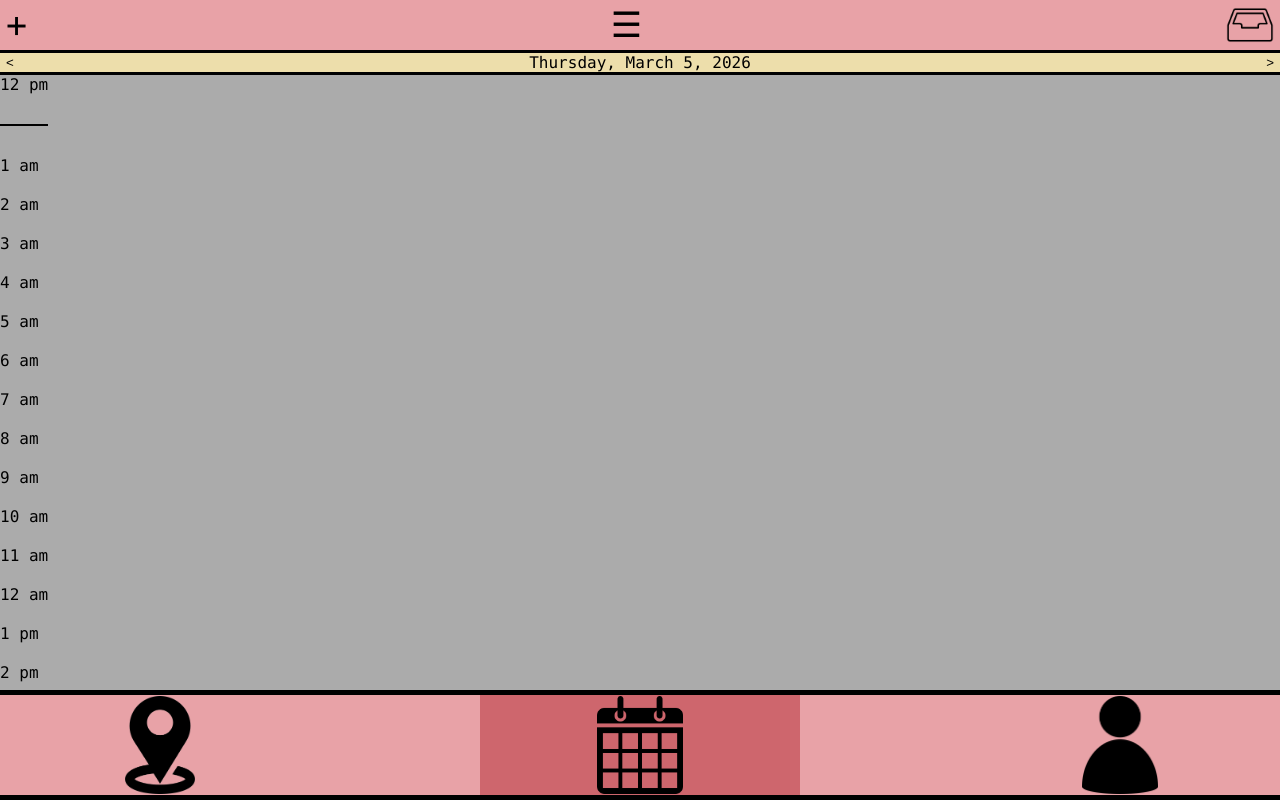
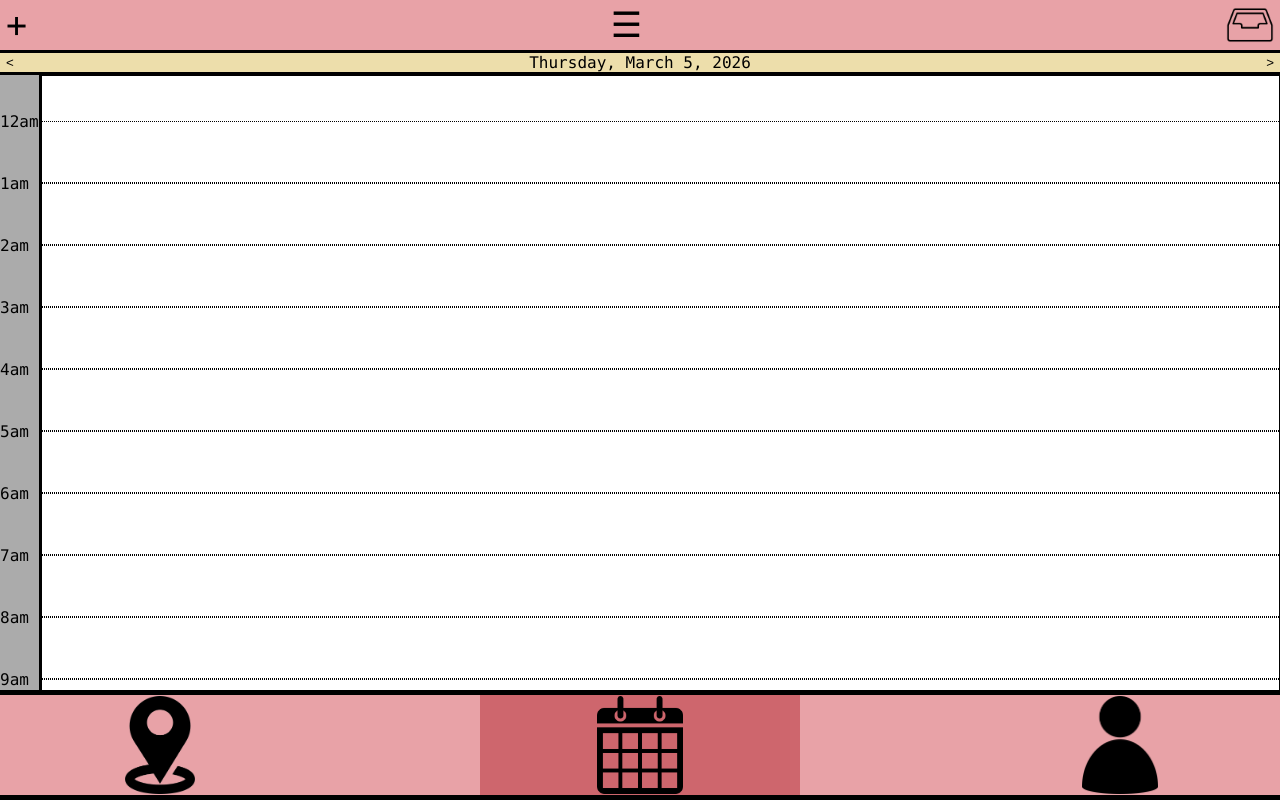
Before and after one commit to dMahan1/Odyssey-Project, a plain HTML site: page src/templates/Calendar.html in a window 1280 px wide. Drawn offline with Linux system fonts and the light colour scheme.

Commit message:
Got the look of a day planner and worked out the kinks in changing dates. Attempted to vibecode at the start but gave up and did my own research.

```diff
--- a/src/static/Pages.css
+++ b/src/static/Pages.css
@@ -217,9 +217,36 @@ body {
 .side_bar {
     display: flex;
     flex-direction: column;
-    justify-content: space-between;
     align-items: start;
-    gap: 20px;
+    border-right: 2px solid black;
+    padding-top: 15px;
+    padding-bottom: 15px;
+}
+
+.main_content {
+    display: flex;
+    flex-direction: column;
+    align-items: start;
+    border: 1px solid black;
+    flex-grow: 1;
+    background-color: white;
+    padding-top: 45px;
+    padding-bottom: 15px;
+}
+
+.time_block {
+    width: 100%;
+    border-block: 1px dotted black;
+    align-items: center;
+    height: 60px;
+}
+
+.time {
+    height: 60px;
+    display: flex;
+    align-items: center;
+    width: 100%;
+    border-block: transparent 1px solid;
 }
 
 .day_calendar_body {
@@ -244,11 +271,3 @@ body {
     border: none;
     cursor: pointer;
 }
-
-hr {
-    width: 100%;
-    border: none;               /* Remove the default grooved border */
-    border-top: 2px solid black; /* Create a solid, visible line */
-    margin: 10px 0;             /* Add a little breathing room above/below */
-    opacity: 1;                 /* Ensure it's not partially transparent */
-}
--- a/src/templates/Calendar.html
+++ b/src/templates/Calendar.html
@@ -98,32 +98,58 @@
         </div>
         <div class = "day_calendar_body">
             <div class = "side_bar">
-                <label> 12 pm</label>
-                <hr>
-                <label> 1 am</label>
-                <label> 2 am</label>
-                <label> 3 am</label>
-                <label> 4 am</label>
-                <label> 5 am</label>
-                <label> 6 am</label>
-                <label> 7 am</label>
-                <label> 8 am</label>
-                <label> 9 am</label>
-                <label> 10 am</label>
-                <label> 11 am</label>
-                <label> 12 am</label>
-                <label> 1 pm</label>
-                <label> 2 pm</label>
-                <label> 3 pm</label>
-                <label> 4 pm</label>
-                <label> 5 pm</label>
-                <label> 6 pm</label>
-                <label> 7 pm</label>
-                <label> 8 pm</label>
-                <label> 9 pm</label>
-                <label> 10 pm</label>
-                <label> 11 pm</label>
-                <label> 12 pm</label>
+                <div class="time">12am</div>
+                <div class="time">1am</div>
+                <div class="time">2am</div>
+                <div class="time">3am</div>
+                <div class="time">4am</div>
+                <div class="time">5am</div>
+                <div class="time">6am</div>
+                <div class="time">7am</div>
+                <div class="time">8am</div>
+                <div class="time">9am</div>
+                <div class="time">10am</div>
+                <div class="time">11am</div>
+                <div class="time">12pm</div>
+                <div class="time">1pm</div>
+                <div class="time">2pm</div>
+                <div class="time">3pm</div>
+                <div class="time">4pm</div>
+                <div class="time">5pm</div>
+                <div class="time">6pm</div>
+                <div class="time">7pm</div>
+                <div class="time">8pm</div>
+                <div class="time">9pm</div>
+                <div class="time">10pm</div>
+                <div class="time">11pm</div>
+                <div class="time">12pm</div>
+            </div>
+            <div class = "main_content">
+                <div class = "time_block"></div>
+                <div class = "time_block"></div>
+                <div class = "time_block"></div>
+                <div class = "time_block"></div>
+                <div class = "time_block"></div>
+                <div class = "time_block"></div>
+                <div class = "time_block"></div>
+                <div class = "time_block"></div>
+                <div class = "time_block"></div>
+                <div class = "time_block"></div>
+                <div class = "time_block"></div>
+                <div class = "time_block"></div>
+                <div class = "time_block"></div>
+                <div class = "time_block"></div>
+                <div class = "time_block"></div>
+                <div class = "time_block"></div>
+                <div class = "time_block"></div>
+                <div class = "time_block"></div>
+                <div class = "time_block"></div>
+                <div class = "time_block"></div>
+                <div class = "time_block"></div>
+                <div class = "time_block"></div>
+                <div class = "time_block"></div>
+                <div class = "time_block"></div>
+
             </div>
         </div>
     </div>
```
